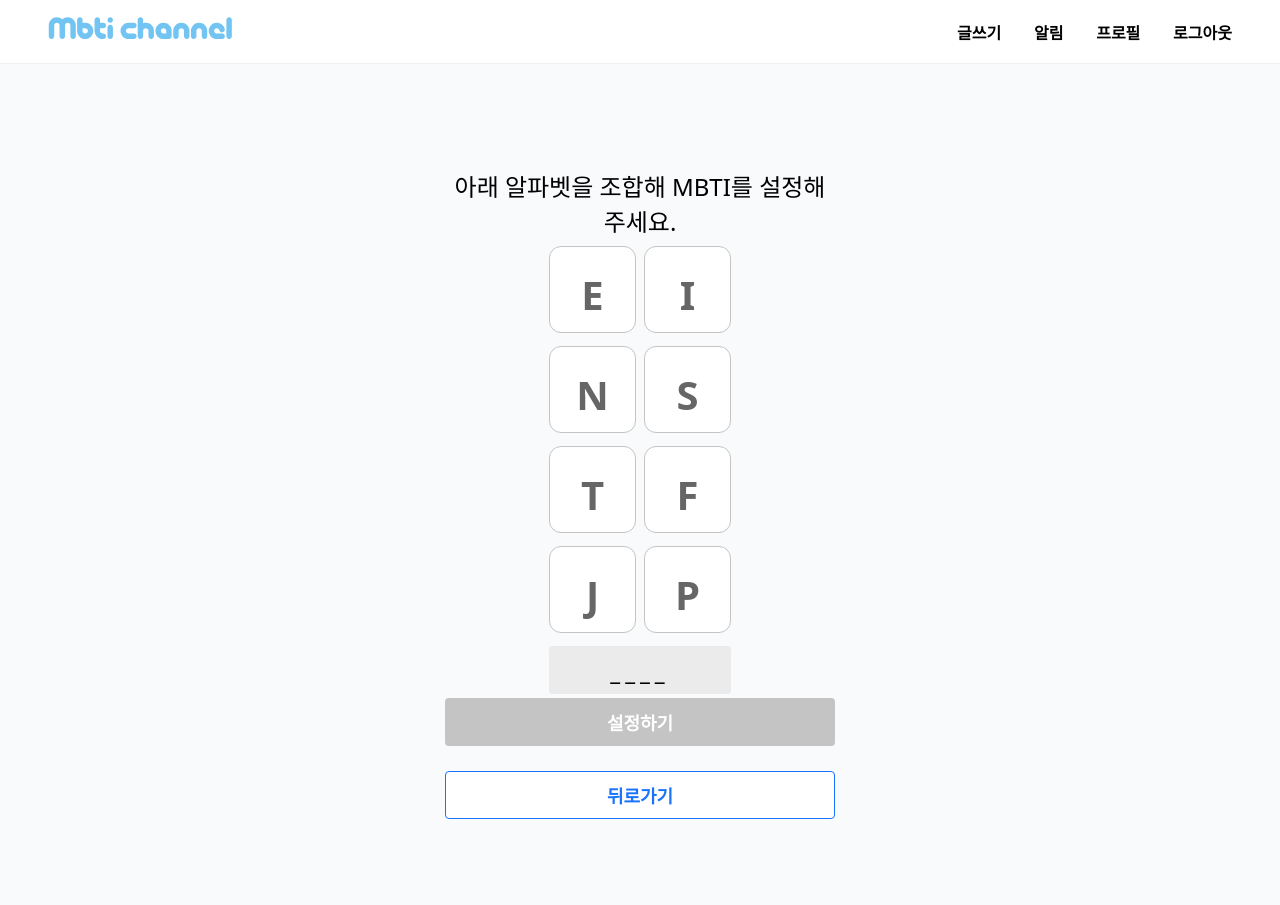
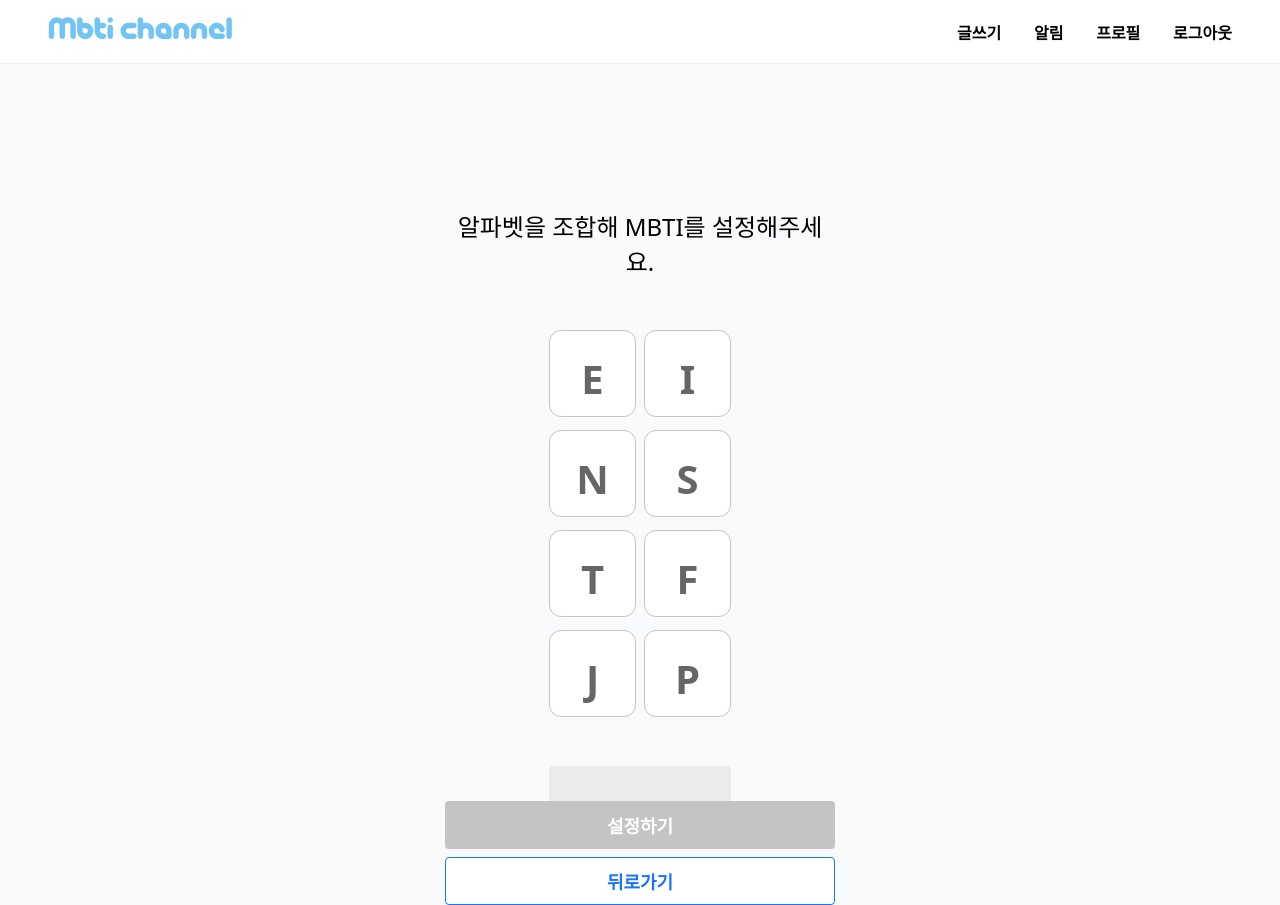
Before and after one commit to MBTI-Channel/front-end, a Next.js app: page /user/signUp/setMBTI in a window 1280 px wide. Before the commit the page ends 819 px from the top, so only its background shows below. Built offline with nearby package versions, Linux system fonts and the light colour scheme; no server answers; what aws-amplify would draw is missing.

Commit message:
Refactor: 회원가입 margin 수정 및 최적화

```diff
--- a/src/components/elements/content/Content.styled.js
+++ b/src/components/elements/content/Content.styled.js
@@ -1,9 +1,9 @@
 import styled from 'styled-components';
 
 export const Content = styled.div`
-	margin: 75px auto;
-	padding: 25px 0px;
+	margin: 144px auto 122px auto;
 	width: 390px;
+	height: 575px;
 	text-align: center;
 	align-items: center;
 	justify-content: center;
--- a/src/components/elements/typo/Typo.styled.js
+++ b/src/components/elements/typo/Typo.styled.js
@@ -5,8 +5,15 @@ export const Typo = styled.div.attrs((props) => ({
 	fontSize: props.fontSize || '1rem',
 	fontWeight: props.fontWeight || '400',
 	mt: props.mt,
+	mb: props.mb,
+	ml: props.ml,
+	mr: props.mr,
 }))`
 	font-size: ${(props) => props.fontSize};
 	font-weight: ${(props) => props.fontWeight};
 	color: ${(props) => props.color};
+	margin-top: ${(props) => props.mt};
+	margin-bottom: ${(props) => props.mb};
+	margin-left: ${(props) => props.ml};
+	margin-right: ${(props) => props.mr};
 `;
--- a/src/components/elements/wrapper/ContentWrapper.styled.js
+++ b/src/components/elements/wrapper/ContentWrapper.styled.js
@@ -3,5 +3,5 @@ import styled from 'styled-components';
 export const Wrapper = styled.div`
 	position: relative;
 	display: flex;
-	height: 75vh;
+	height: 100%;
 `;
--- a/src/components/user/setMBTI/SetMBTI.js
+++ b/src/components/user/setMBTI/SetMBTI.js
@@ -14,13 +14,13 @@ import {
 	P,
 	S,
 	T,
-	Typo,
 } from './SetMBTI.styled';
 import { useRecoilState } from 'recoil';
 import { userState, EI, NS, FT, PJ } from '../../../store/user';
 import Gnb from '../../articles/Gnb';
 import { useRouter } from 'next/router';
 import { Button, BackwardButton } from '../../elements/button/Button';
+import { Typo } from '../../elements/typo/Typo.styled';
 
 const SetMBTI = ({ nextHref }) => {
 	const [ei, setEI] = useRecoilState(EI);
@@ -65,16 +65,18 @@ const SetMBTI = ({ nextHref }) => {
 		setUserInfo((prev) => ({ ...prev, mbti: `${ei}${ns}${ft}${pj}` }));
 	}, [ei, ns, ft, pj, setUserInfo]);
 
-	const onSet = () => {
+	const onSet = useCallback(() => {
 		router.push(nextHref);
-	};
+	});
 
 	return (
 		<>
 			<Gnb isVisible={true}></Gnb>
 			<Wrapper>
 				<Content>
-					<Typo>아래 알파벳을 조합해 MBTI를 설정해주세요.</Typo>
+					<Typo fontWeight={400} fontSize={'1.5rem'} mb={'48px'}>
+						알파벳을 조합해 MBTI를 설정해주세요.
+					</Typo>
 					<Middle>
 						<div>
 							<label>
@@ -191,6 +193,14 @@ const SetMBTI = ({ nextHref }) => {
 					<SetInfoDiv>
 						<p>{userInfo.mbti}</p>
 					</SetInfoDiv>
+					<div
+						style={{
+							display: 'flex',
+							flexDirection: 'column',
+							position: 'absolute',
+							bottom: '0px',
+						}}
+					>
 						<Button
 							width={'24.375rem'}
 							height={'3rem'}
@@ -204,11 +214,12 @@ const SetMBTI = ({ nextHref }) => {
 						<BackwardButton
 							width={'24.375rem'}
 							height={'3rem'}
-						marginTop={'25px'}
+							marginTop={'8px'}
 							fontWeight={'700'}
 						>
 							뒤로가기
 						</BackwardButton>
+					</div>
 				</Content>
 			</Wrapper>
 		</>
--- a/src/components/user/setMBTI/SetMBTI.styled.js
+++ b/src/components/user/setMBTI/SetMBTI.styled.js
@@ -46,7 +46,6 @@ export const Box = styled.div`
 		transform: scale(1.15); /* translateY(10px); */
 	}
 	span {
-		z-index: 500;
 		position: absolute;
 		left: 0;
 		right: 0;
@@ -132,7 +131,7 @@ export const SetInfoDiv = styled.div`
 	font-size: 1.5rem;
 	font-weight: 700;
 	letter-spacing: 5px;
-	margin: 4px 0px;
+	margin: 40px 0px 32px 0px;
 	display: inline-flex;
 	align-items: center;
 	justify-content: center;
--- a/src/components/user/setUserName/SetUserName.styled.js
+++ b/src/components/user/setUserName/SetUserName.styled.js
@@ -18,7 +18,7 @@ export const Logo = styled.div`
 `;
 
 export const MBTI = styled.div`
-	margin-top: 36px;
+	margin-bottom: 72px;
 	color: #1973fb;
 	font-size: 2.5rem;
 	font-weight: 700;
```
Also changed, not shown: src/components/user/setUserName/SetUserName.js (+29 -28 lines). Lines whose indentation alone changed are shown as unchanged.
